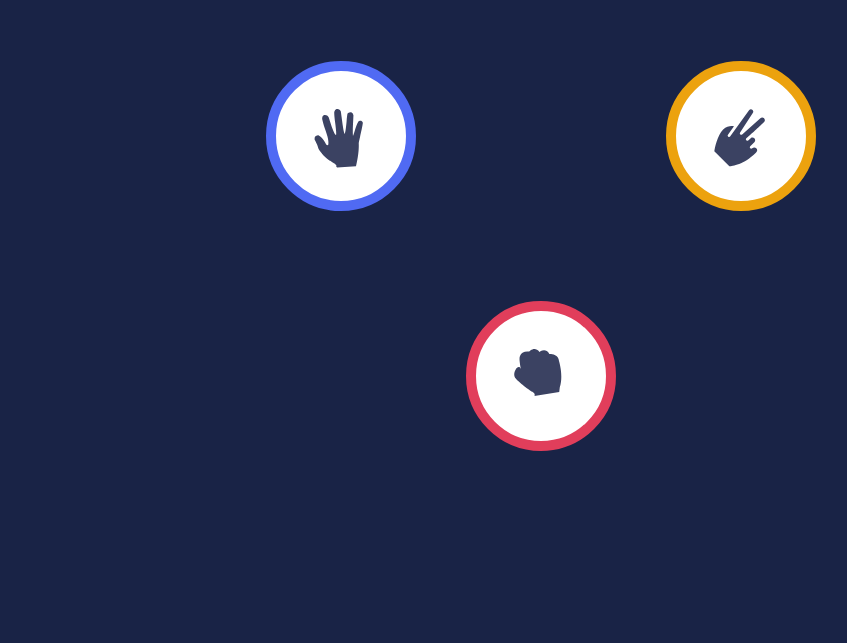
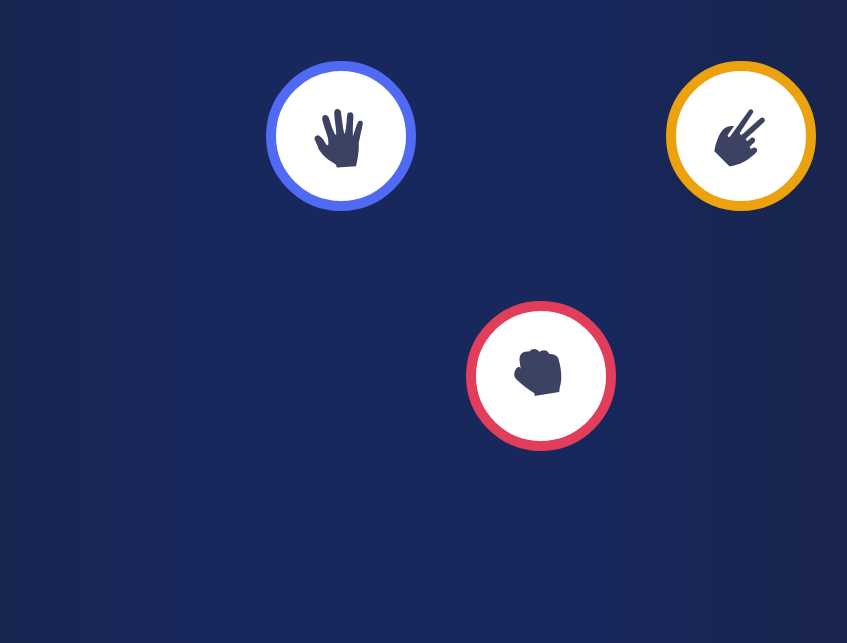
Before and after one commit to vale-c/rock-paper-scissors, a website: page index.html in a window 1280 px wide. Shown: the part 286-929 px from the top of the page, without its empty margins (179-1026 px from the left). Drawn offline with Linux system fonts and the light colour scheme.

Commit message:
added bg gradient effect

```diff
--- a/scss/styles.scss
+++ b/scss/styles.scss
@@ -24,7 +24,8 @@ $font: -apple-system, BlinkMacSystemFont, 'Segoe UI', Roboto, Oxygen, Ubuntu, Ca
 
 html,
 body {
-  background-color:  $blue-bg;
+  background: $blue-bg;
+  background: linear-gradient(90deg, rgba(25,35,70,1) 0%, rgba(24,39,92,1) 30%, rgba(24,39,92,1) 60%, rgba(25,35,70,1) 90%);
   color: $white;
   font-size: 1.5rem;
   font-family: $font;
```
Also changed, not shown: css/modal.css, css/styles.css.
